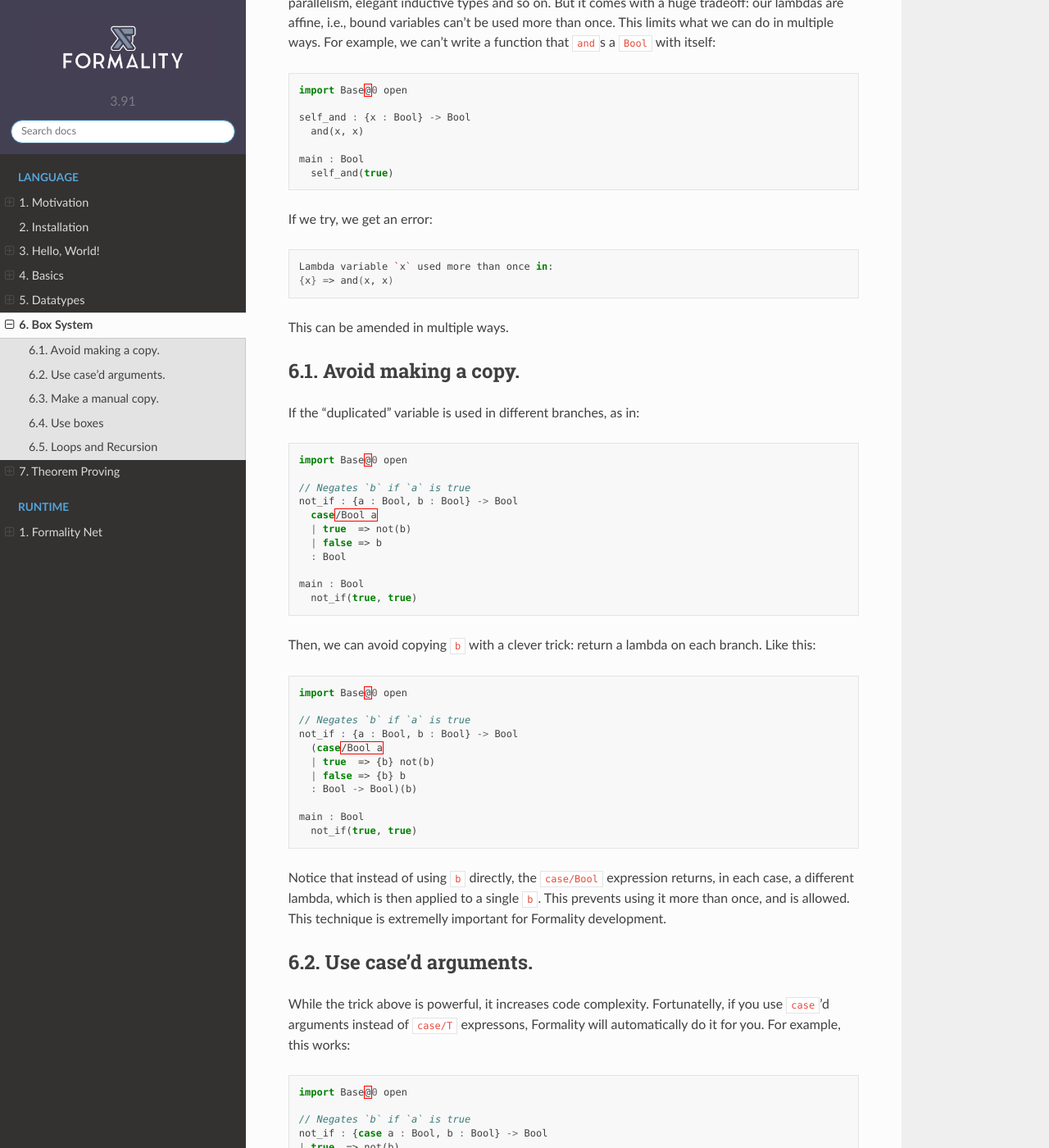
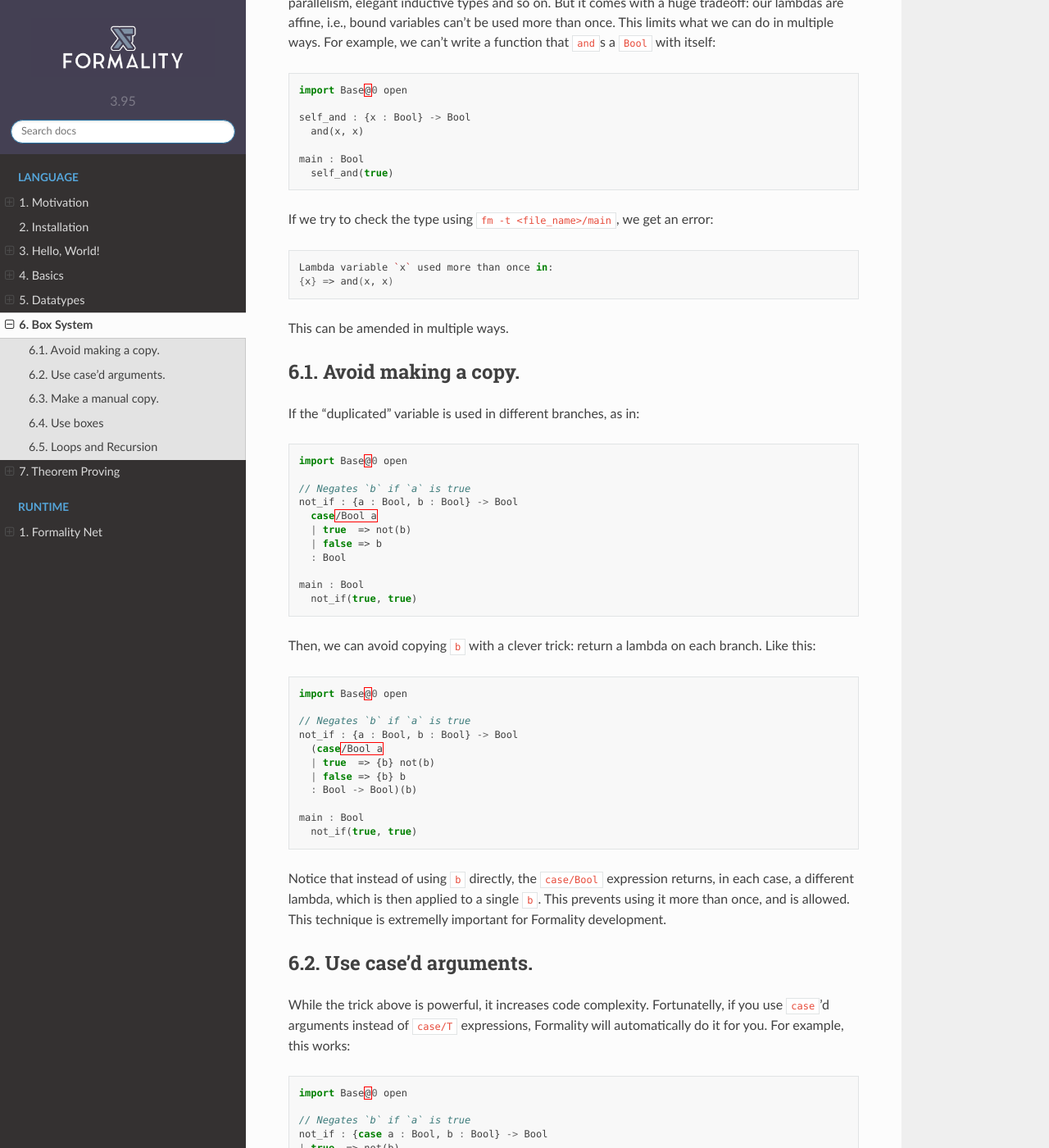
Before and after one commit to Soonad/docs.formality-lang.org, a Sphinx documentation site: the page built from docs/source/language/6.Boxes.md, in a window 1280 px wide and 1400 px high, scrolled down 264 px. Shown: the whole window at 82% size. Built offline with Sphinx 7.4.7 and the Read the Docs theme 2.0.0, drawn with Linux system fonts in a browser that asks for light colours; pages that are not in the unit, such as notebooks, are missing from menus; some of the changed text lies outside the part shown.

Commit message:
Fix bugs on Boxes

````diff
--- a/docs/source/conf.py
+++ b/docs/source/conf.py
@@ -24,9 +24,9 @@
 author = u'Sunshine Cybernetics'
 
 # The short X.Y version
-version = u'3.91'
+version = u'3.95'
 # The full version, including alpha/beta/rc tags
-release = u'0.3.91'
+release = u'0.3.95'
 
 
 # -- General configuration ---------------------------------------------------
--- a/docs/source/language/6.Boxes.md
+++ b/docs/source/language/6.Boxes.md
@@ -12,7 +12,7 @@
   self_and(true)
 ```
 
-If we try, we get an error:
+If we try to check the type using `fm -t <file_name>/main`, we get an error:
 
 ```shell
 Lambda variable `x` used more than once in:
@@ -59,7 +59,7 @@
 
 ### Use case'd arguments.
 
-While the trick above is powerful, it increases code complexity. Fortunatelly, if you use `case`'d arguments instead of `case/T` expressons, Formality will automatically do it for you. For example, this works:
+While the trick above is powerful, it increases code complexity. Fortunatelly, if you use `case`'d arguments instead of `case/T` expressions, Formality will automatically do it for you. For example, this works:
 
 ```javascript
 import Base@0 open
````
Also changed, not shown: other parts of docs/source/language/6.Boxes.md (+6 -5 lines).
